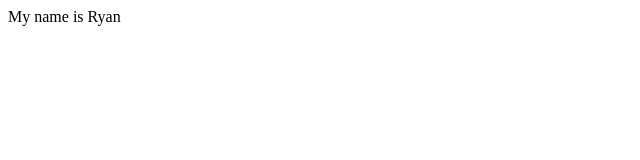
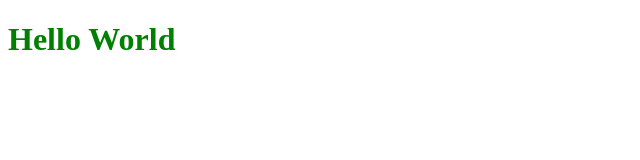
Before and after one commit to ryanmello/css-cc, a plain HTML site: page index.html in a window 1280 px wide. Shown: the whole page, without its empty margins (0-640 px from the left). Drawn offline with Linux system fonts and the light colour scheme.

Commit message:
first addition of css

```diff
--- a/index.html
+++ b/index.html
@@ -5,8 +5,9 @@
     <meta http-equiv="X-UA-Compatible" content="IE=edge">
     <meta name="viewport" content="width=device-width, initial-scale=1.0">
     <title>CSS Cheat Sheet</title>
+    <link rel="stylesheet" href="style.css">
 </head>
 <body>
-    My name is Ryan
+    <h1>Hello World</h1>
 </body>
 </html>
--- /dev/null
+++ b/style.css
@@ -0,0 +1,3 @@
+h1{
+    color:green;
+}
```
